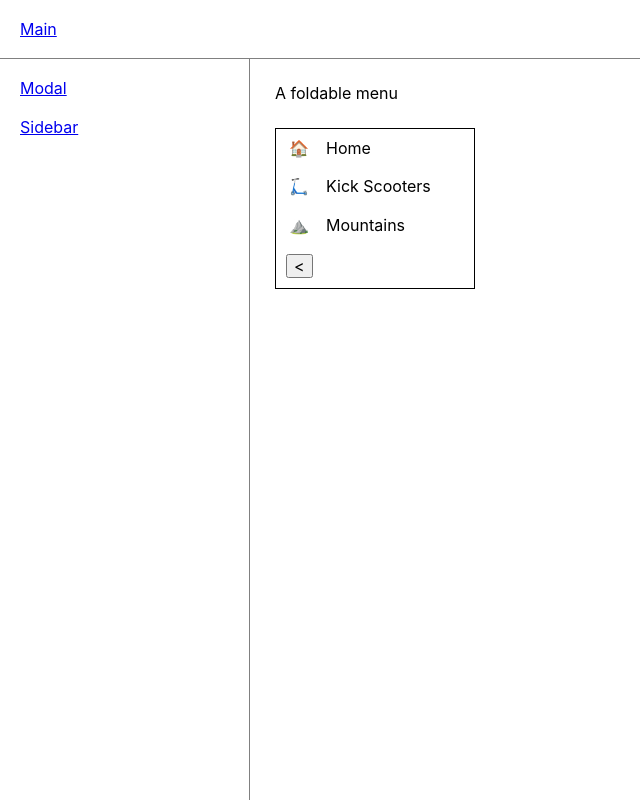
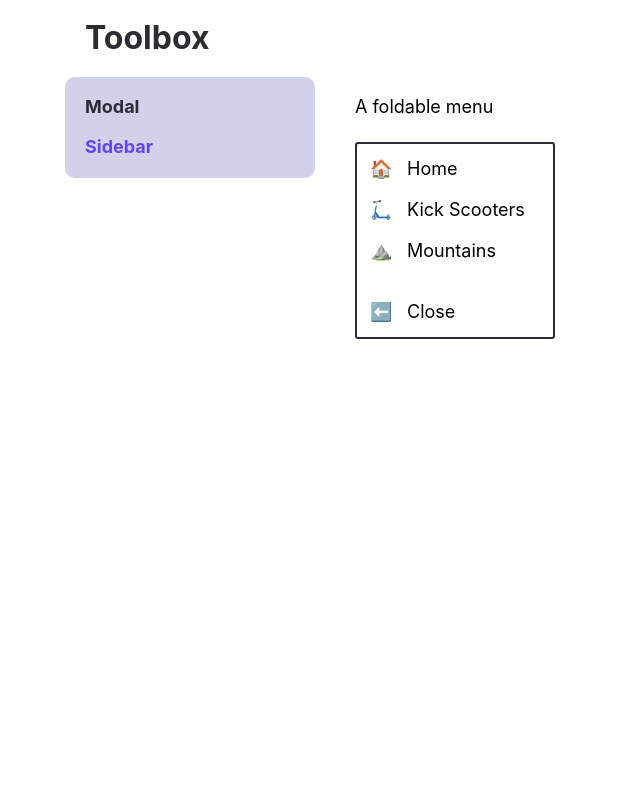
Before and after one commit to 2fort/toolbox, a React app: page /sidebar in a window 1280 px wide. Shown: the whole page, without its empty margins (0-640 px from the left). Built offline with nearby package versions, Linux system fonts and the light colour scheme.

Commit message:
feat: color palette change, various fixes

```diff
--- a/src/App.jsx
+++ b/src/App.jsx
@@ -12,6 +12,21 @@ import { createBreakpoints } from './shared/utils';
 
 const theme = {
   bp: createBreakpoints(),
+  palette: {
+    // elements
+    background: '#fffffe',
+    headline: '#2b2c34',
+    paragraph: '#2b2c34',
+    button: '#6246ea',
+    buttonText: '#fffffe',
+
+    // illustration
+    stroke: '#2b2c34',
+    main: '#fffffe',
+    highlight: '#6246ea',
+    secondary: '#d1d1e9',
+    tertiary: '#e45858',
+  },
 };
 
 const store = configureStore();
--- a/src/Entrance.jsx
+++ b/src/Entrance.jsx
@@ -11,14 +11,18 @@ import Sidebar from './pages/Sidebar';
 const useStyles = createUseStyles({
   entrance: {
     display: 'flex',
-    flex: 1,
+    alignItems: 'flex-start',
+    // flex: 1,
 
     '& > div:first-child': {
       padding: 20,
     },
 
     '& > div:last-child': {
-      padding: 25,
+      paddingTop: 20,
+      paddingLeft: 40,
+      paddingRight: 50,
+      width: '100%',
     },
   },
 });
--- a/src/components/Modal.jsx
+++ b/src/components/Modal.jsx
@@ -1,7 +1,6 @@
 import { useRef, useEffect } from 'react';
 import { disableBodyScroll, enableBodyScroll } from 'body-scroll-lock';
 import PropTypes from 'prop-types';
-
 import { createUseStyles } from 'react-jss';
 
 const useStyles = createUseStyles({
@@ -24,6 +23,9 @@ const useStyles = createUseStyles({
     maxWidth: '500px',
     position: 'relative',
     background: '#FFF',
+    maxHeight: '100%',
+    overflowY: 'auto',
+    borderRadius: 3,
   },
 
   close: {
@@ -41,24 +43,21 @@ const Modal = ({ children, onClose }) => {
 
   useEffect(() => {
     const targetElement = modalRef.current;
-
-    function handleClickOutside(event) {
-      if (targetElement && !targetElement.contains(event.target)) {
-        onClose();
-      }
-    }
-
-    document.addEventListener('click', handleClickOutside, true);
     disableBodyScroll(targetElement);
 
     return () => {
-      document.removeEventListener('click', handleClickOutside, true);
       enableBodyScroll(targetElement);
     };
-  }, [onClose]);
+  }, []);
+
+  function detectClick(event) {
+    if (modalRef.current && !modalRef.current.contains(event.target)) {
+      onClose();
+    }
+  }
 
   return (
-    <div className={classes.backdrop}>
+    <div className={classes.backdrop} onClickCapture={detectClick}>
       <div ref={modalRef} className={classes.body}>
         <button
           type="button"
--- a/src/components/Sidebar.jsx
+++ b/src/components/Sidebar.jsx
@@ -2,14 +2,15 @@ import { useState } from 'react';
 import { createUseStyles } from 'react-jss';
 import classNames from 'classnames';
 
-const useStyles = createUseStyles({
+const useStyles = createUseStyles((theme) => ({
   sidebar: {
-    width: 50,
+    width: 54,
     backgroundColor: '#FFF',
-    border: '1px solid #000',
+    border: `2px solid ${theme.palette.stroke}`,
     overflow: 'hidden',
     transition: 'width 300ms cubic-bezier(0.4, 0, 0.2, 1) 0ms',
     overflowY: 'auto',
+    borderRadius: 3,
   },
 
   sidebarOpen: {
@@ -18,7 +19,7 @@ const useStyles = createUseStyles({
 
   sidebarInner: {
     overflowX: 'hidden',
-    padding: 10,
+    padding: '15px 10px',
     minWidth: 200,
   },
 
@@ -31,6 +32,10 @@ const useStyles = createUseStyles({
       marginBottom: 20,
       display: 'flex',
     },
+
+    '& > li:last-child': {
+      marginBottom: 0,
+    },
   },
 
   left: {
@@ -41,7 +46,18 @@ const useStyles = createUseStyles({
   right: {
     flex: 1,
   },
-});
+
+  lastLi: {
+    marginTop: 40,
+  },
+
+  btn: {
+    background: 'none',
+    border: 0,
+    display: 'flex',
+    textAlign: 'left',
+  },
+}));
 
 const Sidebar = () => {
   const classes = useStyles();
@@ -67,11 +83,13 @@ const Sidebar = () => {
             <div className={classes.left}>⛰️</div>
             <div className={classes.right}>Mountains</div>
           </li>
+          <li className={classes.lastLi}>
+            <button type="button" onClick={triggerSidebar} className={classes.btn}>
+              <div className={classes.left}>{sidebarOpened ? '⬅️' : '➡️'}</div>
+              <div className={classes.right}>Close</div>
+            </button>
+          </li>
         </ul>
-
-        <button type="button" onClick={triggerSidebar} className={classes.triggerButton}>
-          {sidebarOpened ? '<' : '>'}
-        </button>
       </div>
     </div>
   );
--- /dev/null
+++ b/src/components/layout/Button.jsx
@@ -0,0 +1,45 @@
+import PropTypes from 'prop-types';
+import { createUseStyles } from 'react-jss';
+import classNames from 'classnames';
+
+const useStyles = createUseStyles((theme) => ({
+  button: {
+    background: theme.palette.button,
+    borderRadius: 3,
+    color: theme.palette.buttonText,
+    border: 0,
+    padding: '10px 20px',
+    fontWeight: 'bold',
+    fontSize: 16,
+  },
+}));
+
+const Button = ({ children, className, ...props }) => {
+  const classes = useStyles();
+
+  return (
+    <button
+      type="button"
+      className={classNames(classes.button, className)}
+      {...props}
+    >
+      {children}
+    </button>
+  );
+};
+
+Button.propTypes = {
+  children: PropTypes.oneOfType([
+    PropTypes.node,
+    PropTypes.func,
+    PropTypes.string,
+    PropTypes.array,
+  ]).isRequired,
+  className: PropTypes.string,
+};
+
+Button.defaultProps = {
+  className: '',
+};
+
+export default Button;
--- a/src/components/layout/Header.jsx
+++ b/src/components/layout/Header.jsx
@@ -1,25 +1,33 @@
 import { Link } from 'react-router-dom';
 import { createUseStyles } from 'react-jss';
 
-const useStyles = createUseStyles({
+const useStyles = createUseStyles((theme) => ({
   header: {
     display: 'flex',
     alignItems: 'center',
     padding: 20,
-    borderBottom: '1px solid gray',
 
     '& > *': {
       marginRight: 35,
     },
   },
-});
+
+  title: {
+    fontSize: 32,
+    fontWeight: 'bold',
+    textDecoration: 'none',
+    color: theme.palette.headline,
+  },
+}));
 
 const Header = () => {
   const classes = useStyles();
 
   return (
     <div className={classes.header}>
-      <Link to="/">Main</Link>
+      <Link to="/" className={classes.title}>
+        Toolbox
+      </Link>
     </div>
   );
 };
--- a/src/components/layout/Menu.jsx
+++ b/src/components/layout/Menu.jsx
@@ -1,11 +1,13 @@
 import { NavLink } from 'react-router-dom';
 import { createUseStyles } from 'react-jss';
 
-const useStyles = createUseStyles({
+const useStyles = createUseStyles((theme) => ({
   menu: {
     width: 250,
+    minWidth: 250,
     overflowY: 'auto',
-    borderRight: '1px solid gray',
+    background: theme.palette.secondary,
+    borderRadius: 10,
   },
 
   ul: {
@@ -16,8 +18,22 @@ const useStyles = createUseStyles({
     '& li': {
       marginBottom: 20,
     },
+
+    '& li:last-child': {
+      marginBottom: 0,
+    },
   },
-});
+
+  link: {
+    color: theme.palette.headline,
+    textDecoration: 'none',
+    fontWeight: 'bold',
+  },
+
+  activeLink: {
+    color: theme.palette.button,
+  },
+}));
 
 const Menu = () => {
   const classes = useStyles();
@@ -26,10 +42,14 @@ const Menu = () => {
     <div className={classes.menu}>
       <ul className={classes.ul}>
         <li>
-          <NavLink to="/modal">Modal</NavLink>
+          <NavLink to="/modal" className={classes.link} activeClassName={classes.activeLink}>
+            Modal
+          </NavLink>
         </li>
         <li>
-          <NavLink to="/sidebar">Sidebar</NavLink>
+          <NavLink to="/sidebar" className={classes.link} activeClassName={classes.activeLink}>
+            Sidebar
+          </NavLink>
         </li>
       </ul>
     </div>
--- a/src/pages/Modal.jsx
+++ b/src/pages/Modal.jsx
@@ -1,6 +1,7 @@
 import { useState } from 'react';
 import { createUseStyles } from 'react-jss';
 import Modal from '../components/Modal';
+import Button from '../components/layout/Button';
 
 const useStyles = createUseStyles({
   title: {
@@ -9,15 +10,12 @@ const useStyles = createUseStyles({
 
   modalTitle: {
     fontWeight: 'bold',
-    marginBottom: 30,
+    marginBottom: 50,
+    fontSize: '1.5rem',
   },
 
   modalContent: {
-    marginBottom: 30,
-  },
-
-  closeBtn: {
-    width: '100%',
+    marginBottom: 50,
   },
 });
 
@@ -35,9 +33,9 @@ const ModalPage = () => {
         A simple modal component
       </div>
 
-      <button type="button" onClick={triggerModal}>
+      <Button type="button" onClick={triggerModal}>
         Open modal
-      </button>
+      </Button>
 
       {modalOpened && (
         <Modal onClose={triggerModal}>
@@ -49,9 +47,9 @@ const ModalPage = () => {
             Content of Modal
           </div>
 
-          <button type="button" onClick={triggerModal} className={classes.closeBtn}>
+          <Button onClick={triggerModal}>
             Close
-          </button>
+          </Button>
         </Modal>
       )}
     </div>
--- a/src/style.css
+++ b/src/style.css
@@ -5,14 +5,20 @@
 body {
   font-family: -apple-system, BlinkMacSystemFont, 'Segoe UI', Roboto, Oxygen, Ubuntu, Cantarell, 'Open Sans', 'Helvetica Neue', sans-serif;
   min-height: 100vh;
+  background-color: #fffffe;
+  font-size: 18px;
 }
 
 #app {
   display: flex;
   flex-direction: column;
   min-height: 100vh;
+  max-width: 1150px;
+  margin-left: auto;
+  margin-right: auto;
 }
 
 button {
   cursor: pointer;
+  padding: 0;
 }
```
Also changed, not shown: 1 other file (tests, documents, lock files or other folders).
